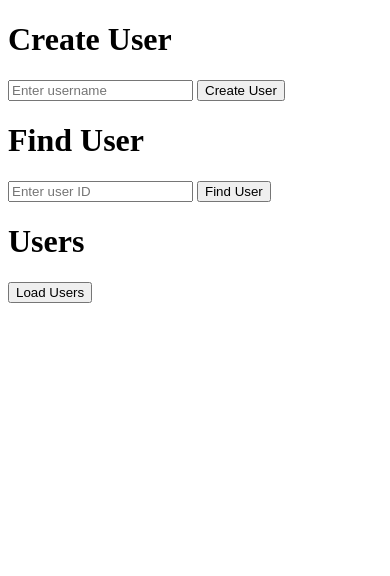
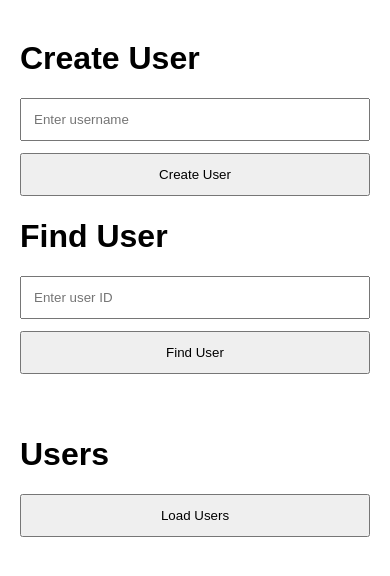
Before and after one commit to MaltheTheFirst/http-from-scratch, a website: page public/index.html in a window 390 px wide. Drawn offline with Linux system fonts and the light colour scheme.

Commit message:
feat: add responsive browser styling

```diff
--- a/public/index.html
+++ b/public/index.html
@@ -1,6 +1,7 @@
 <!DOCTYPE html>
 <html>
 <head>
+    <link rel="stylesheet" href="/styles.css">
     <title>User Creator</title>
 </head>
 
@@ -22,6 +23,6 @@
     <button id="load-users">Load Users</button>
     <ul id="users-list"></ul>
 
-<script src="app.js"></script>
+<script src="/app.js"></script>
 </body>
 </html>
--- /dev/null
+++ b/public/styles.css
@@ -0,0 +1,45 @@
+body {
+    font-family: sans-serif;
+    max-width: 700px;
+    margin: 40px auto;
+    padding: 0 20px;
+}
+
+form {
+    display: flex;
+    gap: 0.75rem;
+    margin-bottom: 1rem;
+}
+
+input {
+    flex: 1;
+    padding: 0.75rem;
+}
+
+button {
+    padding: 0.75rem 1rem;
+    cursor: pointer;
+}
+
+#result {
+    margin: 1rem 0;
+    min-height: 1.5rem;
+}
+
+#users-list {
+    padding-left: 1.25rem;
+}
+
+#users-list li {
+    margin-bottom: 0.5rem;
+}
+
+@media (max-width: 600px) {
+    form {
+        flex-direction: column;
+    }
+
+    button {
+        width: 100%;
+    }
+}
```
